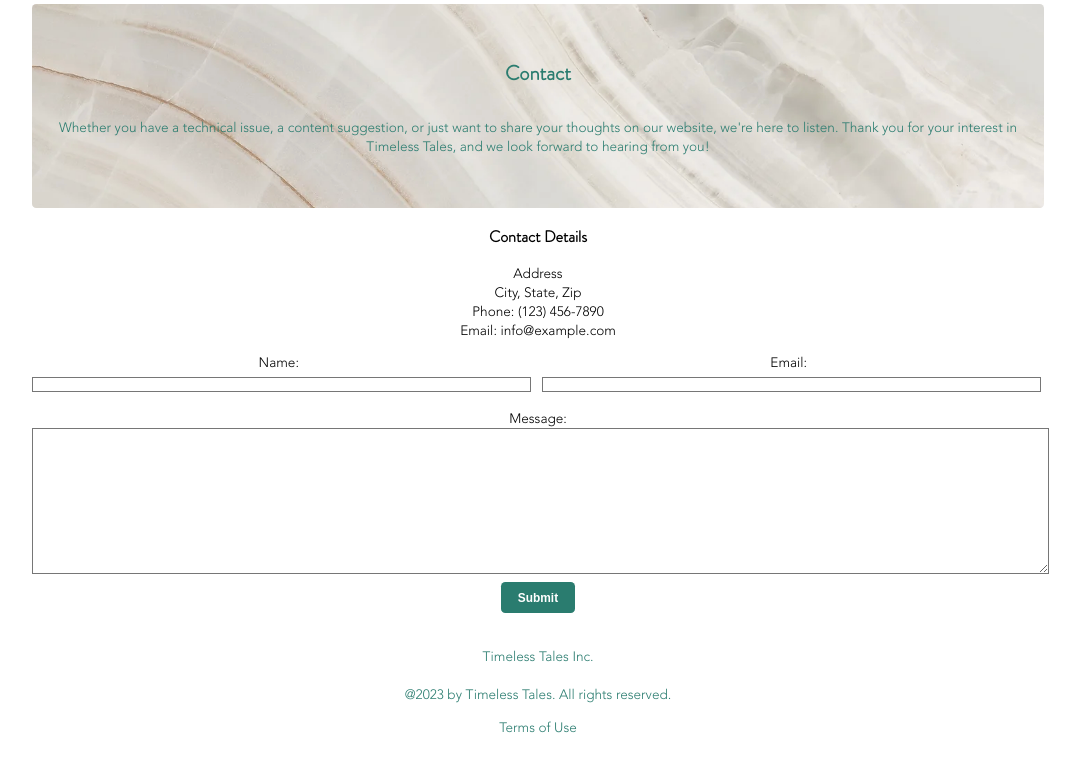
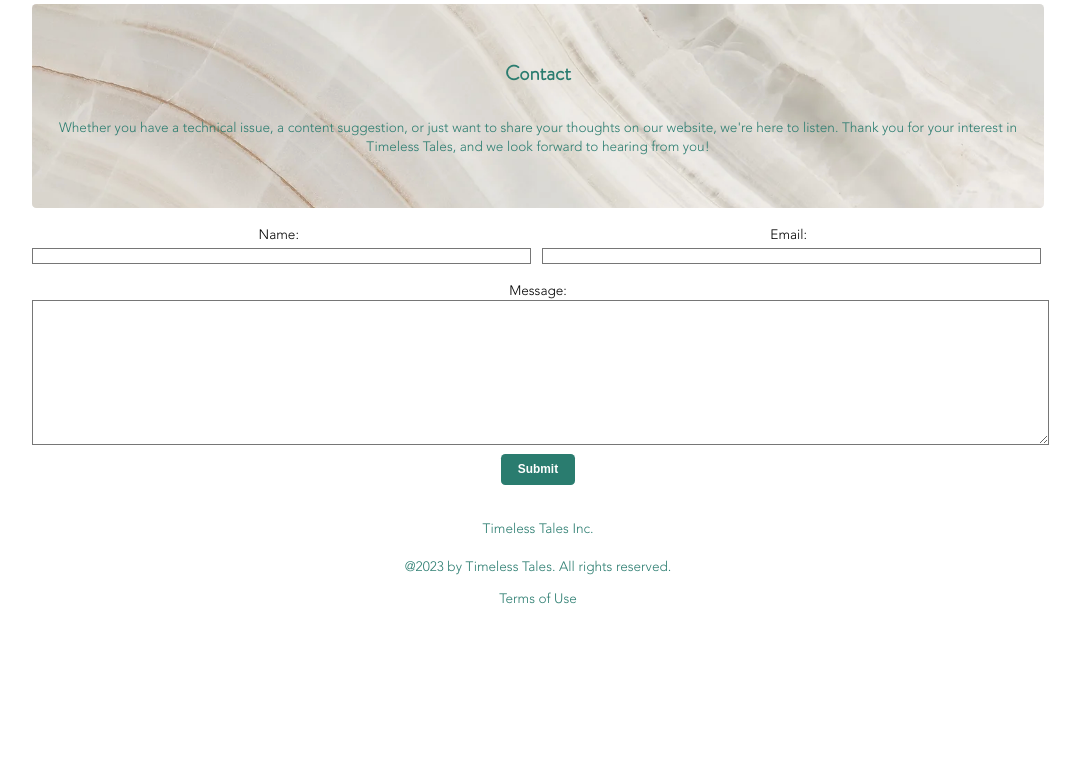
Before and after one commit to JohnsL-U/Timeless-Tales, a Django app: page /contact/ in a window 1280 px wide. Shown: the part 185-946 px from the top of the page, without its empty margins (102-1182 px from the left). After the commit the page ends 789 px from the top, so only its background shows below. Run offline with Django 3.2, Linux system fonts and the light colour scheme.

Commit message:
Removed contact details and added new header.

```diff
--- a/webapp/templates/webapp/contact.html
+++ b/webapp/templates/webapp/contact.html
@@ -5,16 +5,6 @@
   <div class="contact-box">
     <h2>Contact</h2>
     <p>Whether you have a technical issue, a content suggestion, or just want to share your thoughts on our website, we're here to listen. Thank you for your interest in Timeless Tales, and we look forward to hearing from you!</p>
-  </div>
-  <div class="contact-details">
-    <div class="contact-info">
-      <h3>Contact Details</h3>
-      <p>
-        Address<br>
-        City, State, Zip<br>
-        Phone: (123) 456-7890<br>
-        Email: info@example.com
-      </p>
   </div>
   <div class="contact-form">
     <form method="post" action="{% url 'webapp:contact' %}">
@@ -37,7 +27,6 @@
     </form>
   </div>
 </div>
-</div>
 
 
 {% endblock %}
```
Lines whose indentation alone changed are shown as unchanged.
